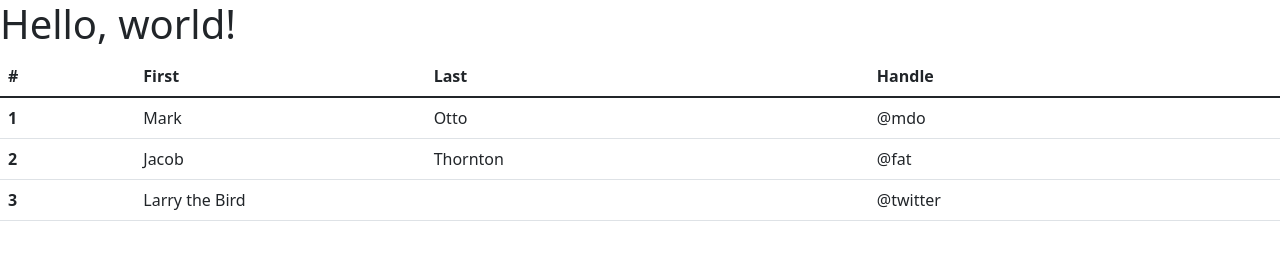
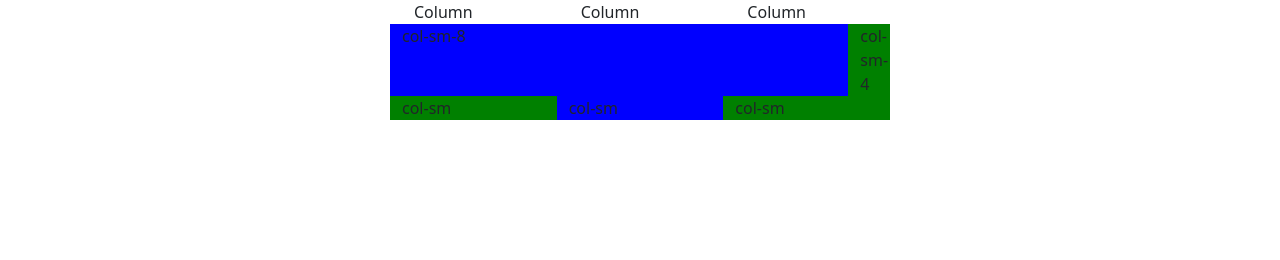
Before and after one commit to JeroniMateo/ExercicisDIW, a website: page Bootstrap/bootstrap testing/index.html in a window 1280 px wide. Drawn offline with nearby package versions, Linux system fonts and the light colour scheme.

Commit message:
breackpoints testing

```diff
--- a/Bootstrap/bootstrap testing/bootstrap.css
+++ b/Bootstrap/bootstrap testing/bootstrap.css
@@ -0,0 +1,10 @@
+.blau{
+    background-color: blue;
+}
+.verd{
+    background-color: green;
+}
+
+.container{
+    width: 500px;
+}
--- a/Bootstrap/bootstrap testing/index.html
+++ b/Bootstrap/bootstrap testing/index.html
@@ -11,40 +11,45 @@
     <title>Hello, world!</title>
   </head>
   <body>
-    <h1>Hello, world!</h1>
-
-    <table class="table">
-        <thead>
-          <tr>
-            <th scope="col">#</th>
-            <th scope="col">First</th>
-            <th scope="col">Last</th>
-            <th scope="col">Handle</th>
-          </tr>
-        </thead>
-        <tbody>
-          <tr>
-            <th scope="row">1</th>
-            <td>Mark</td>
-            <td>Otto</td>
-            <td>@mdo</td>
-          </tr>
-          <tr>
-            <th scope="row">2</th>
-            <td>Jacob</td>
-            <td>Thornton</td>
-            <td>@fat</td>
-          </tr>
-          <tr>
-            <th scope="row">3</th>
-            <td colspan="2">Larry the Bird</td>
-            <td>@twitter</td>
-          </tr>
-        </tbody>
-      </table>
 
 
-  <br>
+<div class="container">
+
+  <div class="container">
+    <div class="row">
+      <div class="col">
+        Column
+      </div>
+      <div class="col">
+        Column
+      </div>
+      <div class="col">
+        Column
+      </div>
+    </div>
+  </div>
+
+</div>
+
+
+
+
+<div class="container">
+  <div class="row">
+    <div class="blau col-sm-8 col-lg-11" >col-sm-8</div>
+    <div class="verd col-sm-4  col-lg-1">col-sm-4</div>
+  </div>
+  <div class="row">
+    <div class="verd col-sm">col-sm</div>
+    <div class="blau col-sm">col-sm</div>
+    <div class="verd col-sm">col-sm</div>
+  </div>
+</div>
+
+
+
+
+
     <!-- Optional JavaScript; choose one of the two! -->
 
     <!-- Option 1: Bootstrap Bundle with Popper -->
```
Also changed, not shown: Bootstrap/Breakpoints.PNG (added).
